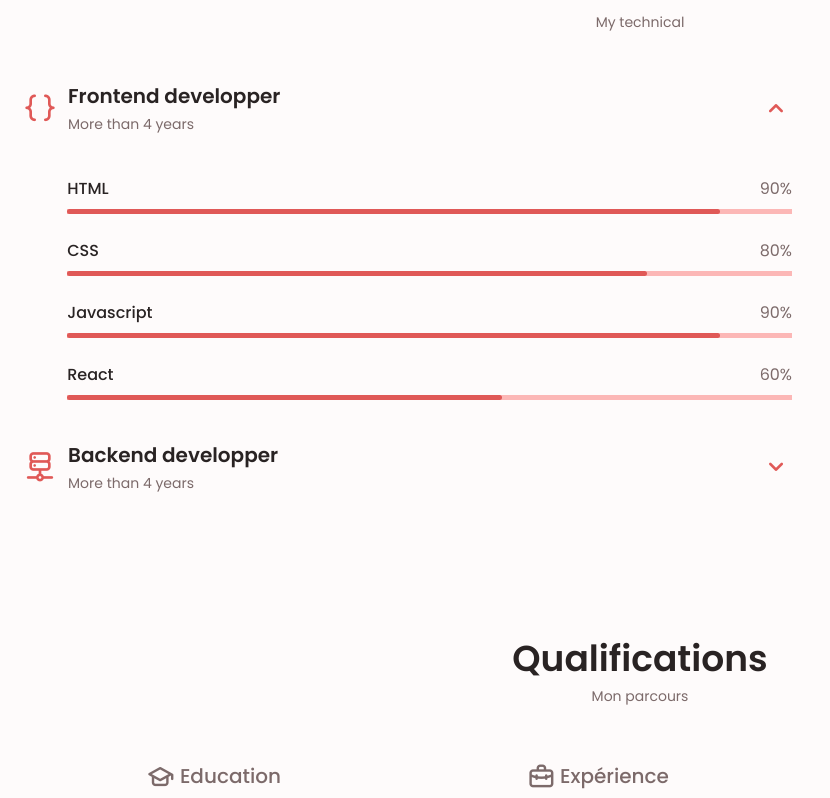
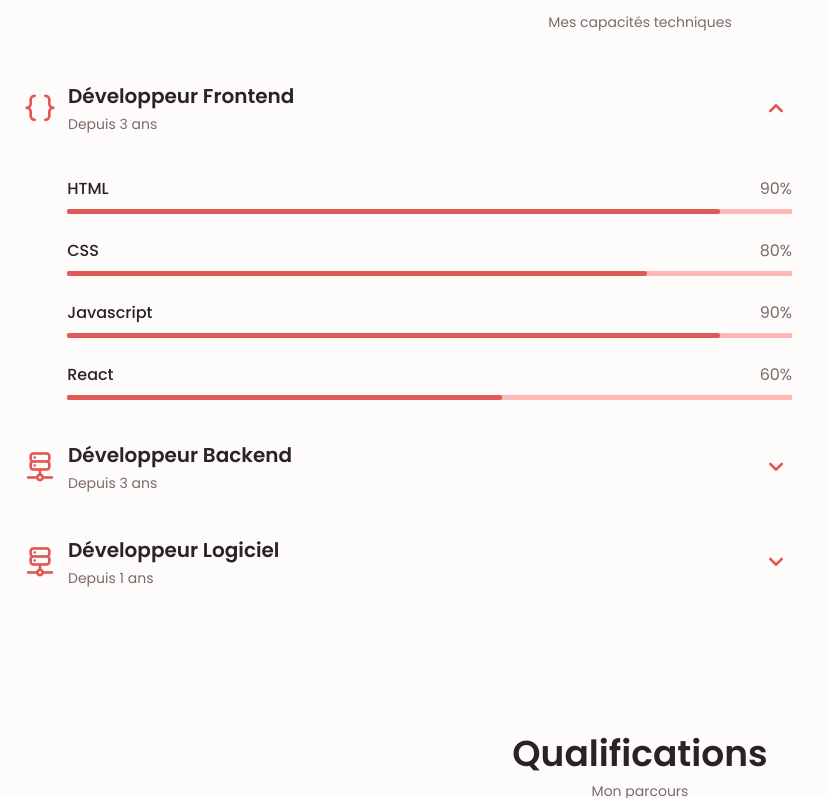
Before and after one commit to Xavier-Labarbe/cv-nextjs, a Next.js app: page / in a window 1280 px wide. Shown: the part 1796-2594 px from the top of the page, without its empty margins (0-830 px from the left). Built offline with nearby package versions, Linux system fonts and the light colour scheme.

Commit message:
Adding skills

```diff
--- a/pages/components/skills.jsx
+++ b/pages/components/skills.jsx
@@ -12,10 +12,11 @@ function changeStatus(status){
 export default function Skills() {
     const [front, setFront] = useState("skills__content skills__open");
     const [back, setBack] = useState("skills__content skills__close");
+    const [software, setSoftware] = useState("skills__content skills__close")
     return (
         <section className={"skills section"} id={"skills"}>
             <h2 className="section__title">Skills</h2>
-            <span className="section__subtitle">My technical</span>
+            <span className="section__subtitle">Mes capacités techniques</span>
 
             <div className="skills_container container grid">
                 <div>
@@ -24,8 +25,8 @@ export default function Skills() {
                             <i className={"uil uil-brackets-curly skills__icon"}/>
 
                             <div>
-                                <h1 className="skills__title">Frontend developper</h1>
-                                <span className="skills__subtitle">More than 4 years</span>
+                                <h1 className="skills__title">Développeur Frontend</h1>
+                                <span className="skills__subtitle">Depuis 3 ans</span>
                             </div>
 
                             <i className={"uil uil-angle-down skills__arrow"}/>
@@ -79,8 +80,8 @@ export default function Skills() {
                             <i className={"uil uil-server-network skills__icon"}/>
 
                             <div>
-                                <h1 className="skills__title">Backend developper</h1>
-                                <span className="skills__subtitle">More than 4 years</span>
+                                <h1 className="skills__title">Développeur Backend</h1>
+                                <span className="skills__subtitle">Depuis 3 ans</span>
                             </div>
 
                             <i className={"uil uil-angle-down skills__arrow"}/>
@@ -109,6 +110,16 @@ export default function Skills() {
 
                             <div className="skills__data">
                                 <div className="skills__titles">
+                                    <h3 className="skills__name">Next.js</h3>
+                                    <span className="skills__number">50%</span>
+                                </div>
+                                <div className="skills__bar">
+                                    <span className="skills__percentage skills__next"></span>
+                                </div>
+                            </div>
+
+                            <div className="skills__data">
+                                <div className="skills__titles">
                                     <h3 className="skills__name">Laravel</h3>
                                     <span className="skills__number">60%</span>
                                 </div>
@@ -128,6 +139,51 @@ export default function Skills() {
                             </div>
                         </div>
                     </div>
+
+                    <div className={software} onClick={()=> {setSoftware(changeStatus(software))}}>
+                        <div className="skills__header">
+                            <i className={"uil uil-server-network skills__icon"}/>
+
+                            <div>
+                                <h1 className="skills__title">Développeur Logiciel</h1>
+                                <span className="skills__subtitle">Depuis 1 ans</span>
+                            </div>
+
+                            <i className={"uil uil-angle-down skills__arrow"}/>
+                        </div>
+
+                        <div className="skills__list grid">
+                            <div className="skills__data">
+                                <div className="skills__titles">
+                                    <h3 className="skills__name">C#</h3>
+                                    <span className="skills__number">70%</span>
+                                </div>
+                                <div className="skills__bar">
+                                    <span className="skills__percentage skills__c"></span>
+                                </div>
+                            </div>
+
+                            <div className="skills__data">
+                                <div className="skills__titles">
+                                    <h3 className="skills__name">.Net Framework</h3>
+                                    <span className="skills__number">60%</span>
+                                </div>
+                                <div className="skills__bar">
+                                    <span className="skills__percentage skills__net"></span>
+                                </div>
+                            </div>
+
+                            <div className="skills__data">
+                                <div className="skills__titles">
+                                    <h3 className="skills__name">WinForm</h3>
+                                    <span className="skills__number">50%</span>
+                                </div>
+                                <div className="skills__bar">
+                                    <span className="skills__percentage skills__winform"></span>
+                                </div>
+                            </div>
+                        </div>
+                    </div>
                 </div>
             </div>
         </section>
--- a/styles/skills.css
+++ b/styles/skills.css
@@ -86,12 +86,28 @@
     width: 70%;
 }
 
+.skills__next{
+    width: 50%;
+}
+
 .skills__laravel{
     width: 60%;
 }
 
 .skills__codeigniter{
     width: 60%;
+}
+
+.skills__c{
+    width: 70%;
+}
+
+.skills__net{
+    width: 60%;
+}
+
+.skills__winform{
+    width: 50%;
 }
 
 .skills__close .skills__list{
```
